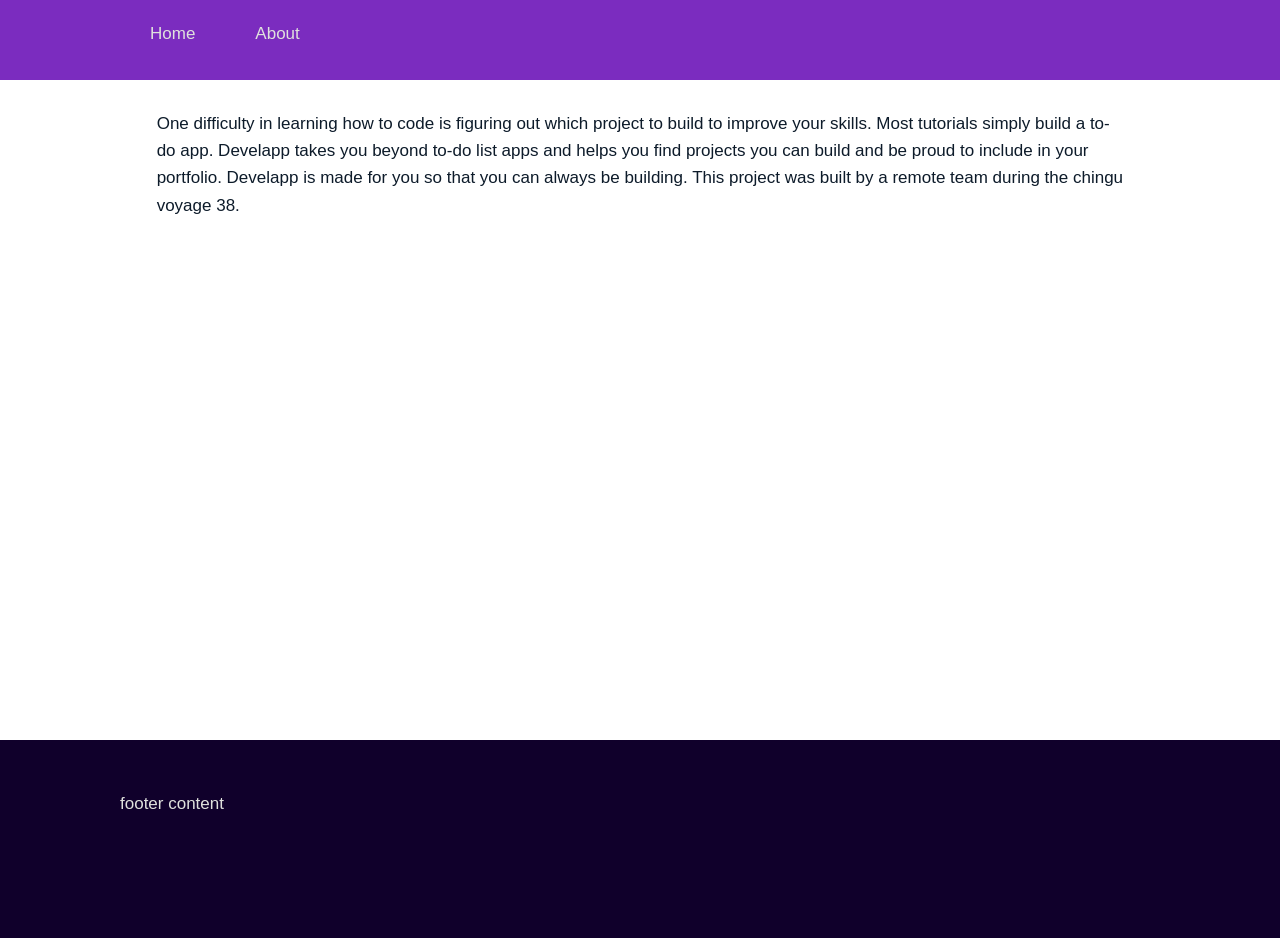
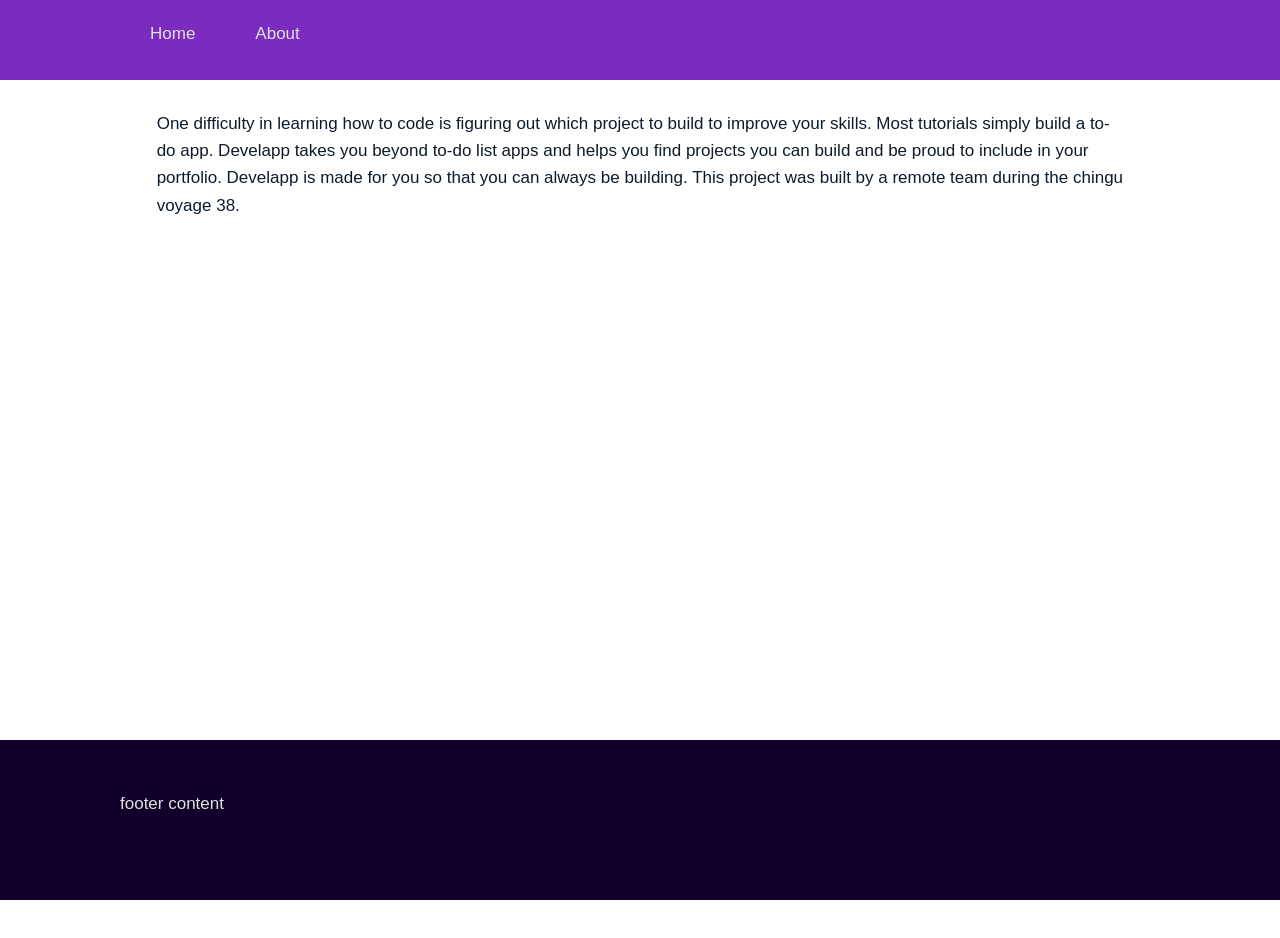
Before and after one commit to chingu-voyages/v38-geckos-team-04, a React (Create React App) app in the folder frontend/: page /about in a window 1280 px wide. Shown: the top 938 px of the page. After the commit the page ends 900 px from the top, so only its background shows below. Built offline with nearby package versions, Linux system fonts and the light colour scheme; a web font is replaced by a local one.

Commit message:
adjust footer size to 10vh

```diff
--- a/frontend/src/sass/App.scss
+++ b/frontend/src/sass/App.scss
@@ -5,7 +5,7 @@
     color: $platinum;
     display: grid;
     grid-template-columns: repeat(12, minmax(min-content, 1fr));
-    grid-template-rows: 10vh minmax(min-content, auto) 50vh;
+    grid-template-rows: 10vh minmax(min-content, auto) 20vh;
     grid-template-areas: "hero hero hero hero hero hero hero hero hero hero hero hero"
                          "main main main main main main main main main main main main"
                          "footer footer footer footer footer footer footer footer footer footer footer footer";
```
